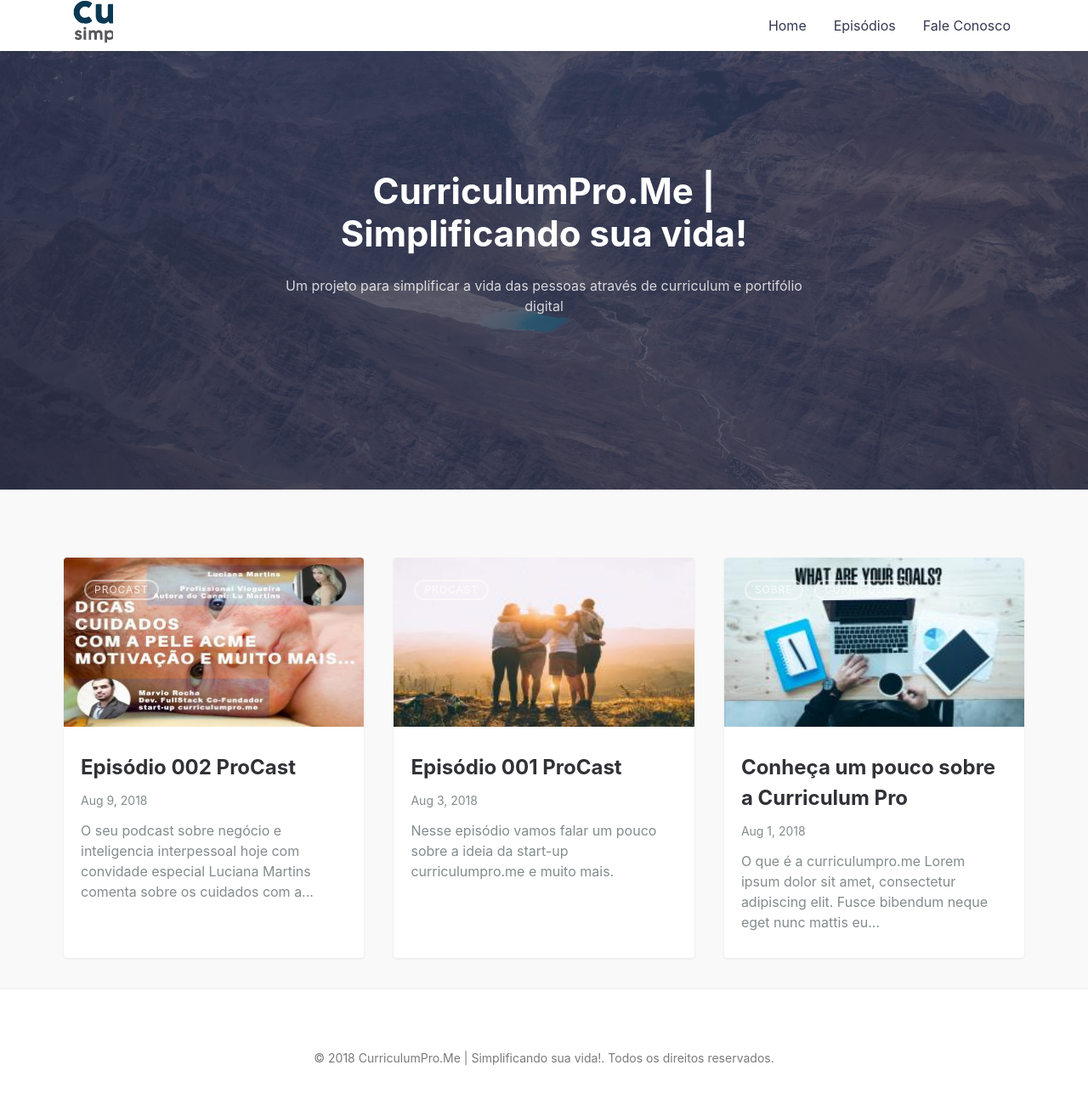
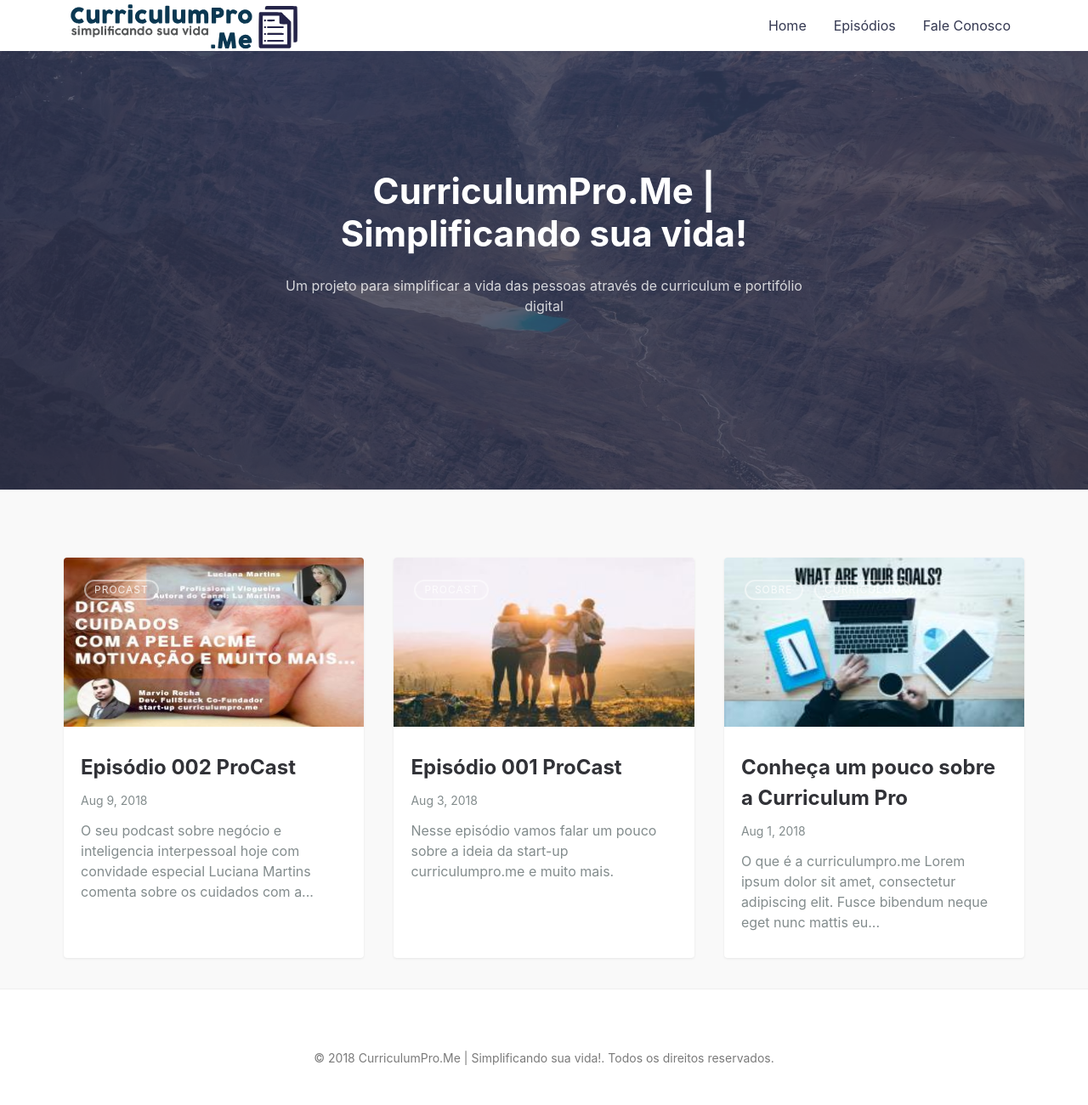
Before and after one commit to marviorocha/cv-pro-pages, a Jekyll site: the page built from index.md, in a window 1280 px wide. Shown: the whole page at 85% size. Built offline with Jekyll 4.4.1, drawn with Linux system fonts in a browser that asks for light colours.

Commit message:
fix logo

```diff
--- a/_config.yml
+++ b/_config.yml
@@ -3,7 +3,7 @@
 author: MarvioRocha # You :P
 description: > # Meta description of Homepage
   Curriculum Pro é um projeto voltado para pessoas que desejam simplificar a meneira como envia seu cv para as empresas.
-baseurl: "/" # the subpath of your site, e.g. /blog
+baseurl: "" # the subpath of your site, e.g. /blog
 url: "https://curriculumpro.me/" # the base hostname & protocol for your site, e.g. http://example.com
 
 # SEO PLUGIN
--- a/_includes/critical.css
+++ b/_includes/critical.css
@@ -0,0 +1,8 @@
+.logo svg {
+    text-decoration:none;
+    border:0;
+    width : 285px;
+    height : 113px;
+
+
+}
--- a/_includes/header.html
+++ b/_includes/header.html
@@ -2,7 +2,7 @@
   <div class="container">
     <div class="header__inner">
       <a class="header__logo" href="{{ '/' | relative_url }}">
-        <div class="header__logo--container">
+        <div class="logo header__logo--container">
           {% include logo.svg %}
         </div>
       </a>
```
Also changed, not shown: _includes/logo.png (added), assets/css/main.css, 8 other files.
